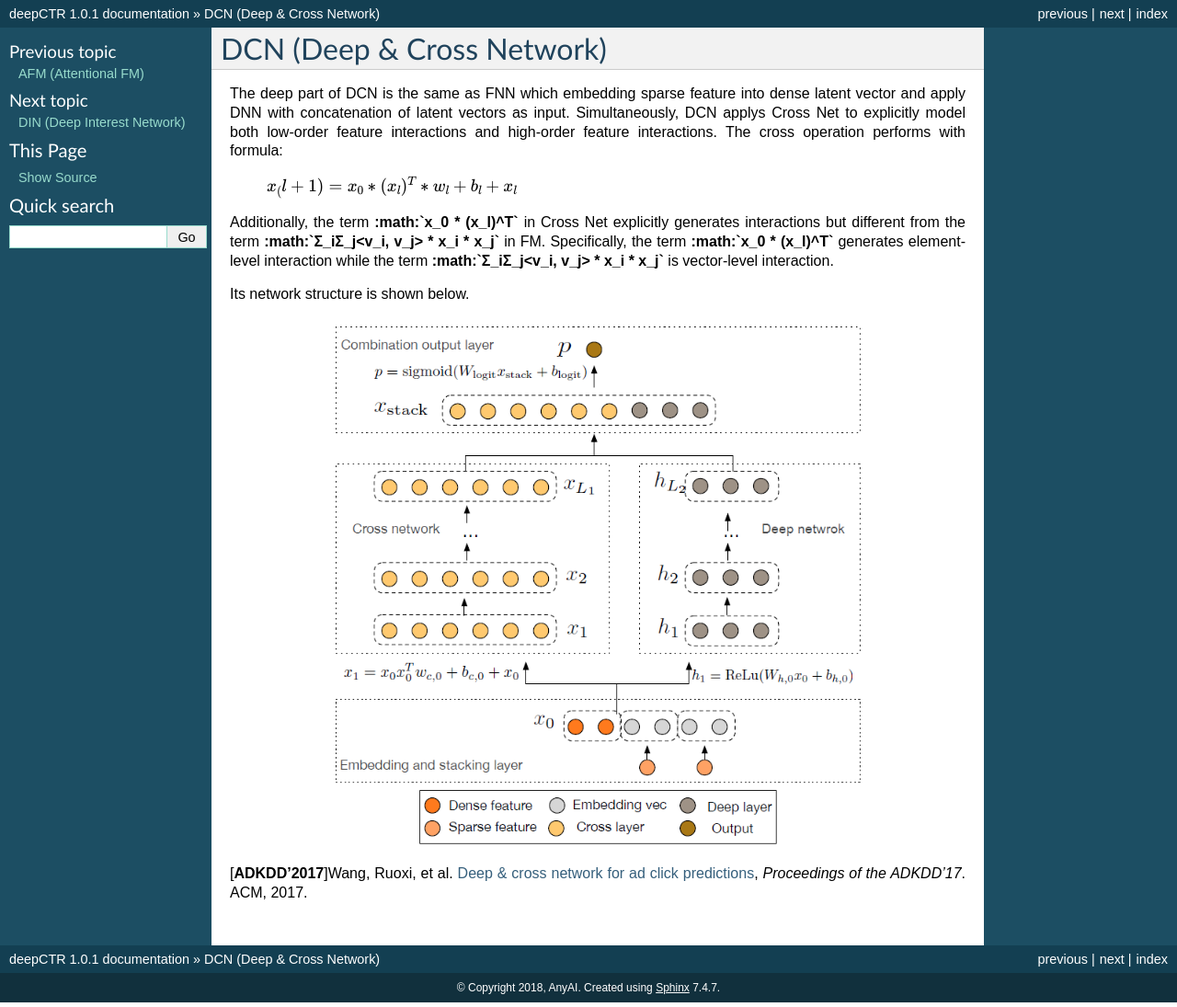
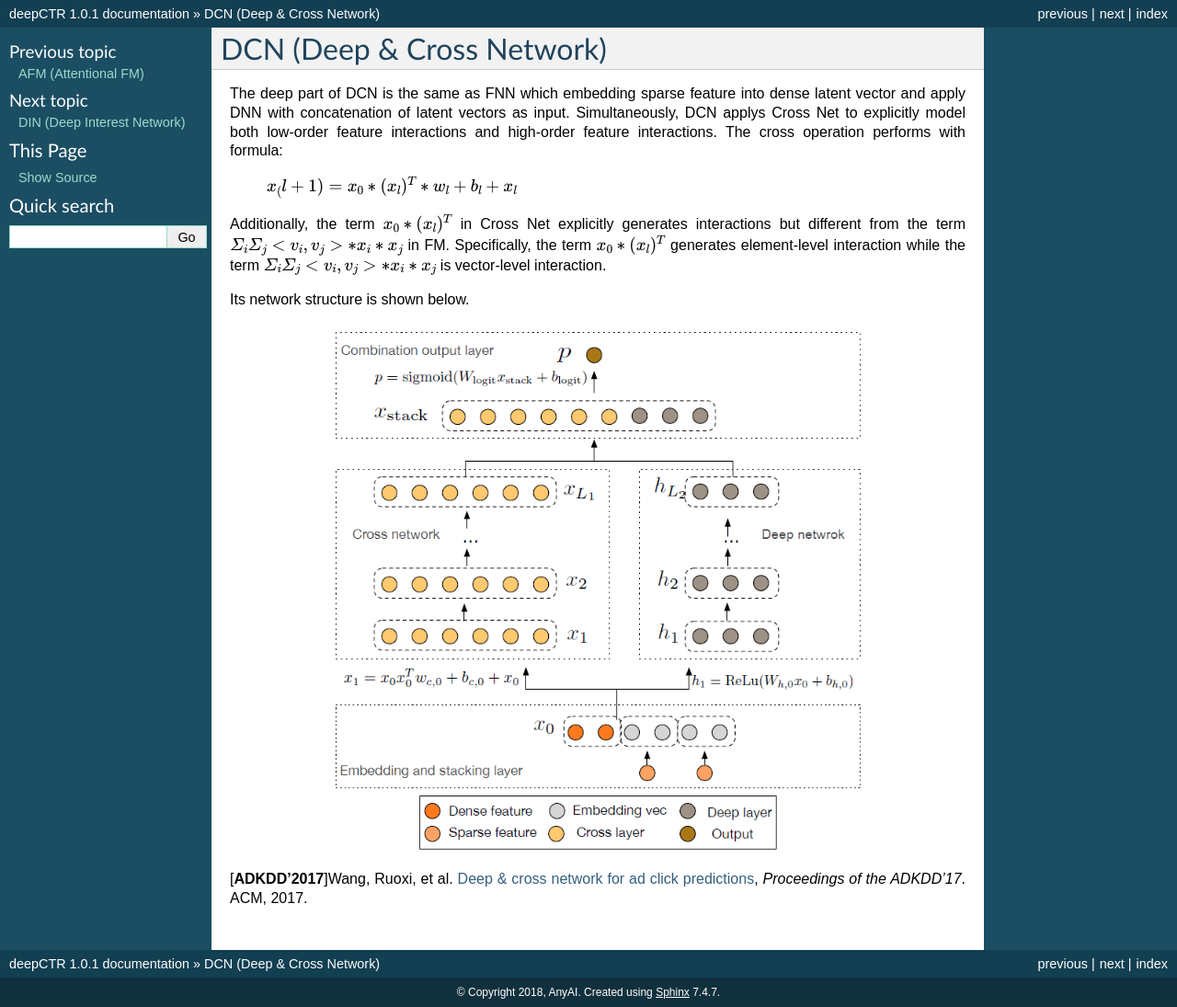
Before and after one commit to anyai/DeepCTR, a Sphinx documentation site: the page built from docs/source/models/DCN.rst, in a window 1280 px wide. Shown: the whole page at 92% size. Built offline with Sphinx 7.4.7, drawn with Linux system fonts in a browser that asks for light colours.

Commit message:
fix formula

```diff
--- a/docs/source/models/AFM.rst
+++ b/docs/source/models/AFM.rst
@@ -10,10 +10,9 @@ The Attention Net is a simple Multi-Layer Perception (MLP) with an element-wise
 product of two latent vectors as input and an attention score as output. There
 is its formula:
 
-.. math::
+  :math:`A_ij^' = h^T * ReLU(W * Prod_(element-wise)(v_i, v_j) * x_i * x_j + b)>`
 
-  `A_ij^' = h^T * ReLU(W * Prod_(element-wise)(v_i, v_j) * x_i * x_j + b)>`
-  `{A_ij} = softmax({tmpA_ij})`
+  :math:`{A_ij} = softmax({tmpA_ij})`
 
 Its network structure is shown below.
 
--- a/docs/source/models/DCN.rst
+++ b/docs/source/models/DCN.rst
@@ -9,10 +9,10 @@ performs with formula:
 
   :math:`x_(l+1) = x_0 * (x_l)^T * w_l + b_l + x_l`
 
-Additionally, the term **:math:`x_0 * (x_l)^T`** in Cross Net explicitly generates
-interactions but different from the term **:math:`Σ_iΣ_j<v_i, v_j> * x_i * x_j`** in
-FM. Specifically, the term **:math:`x_0 * (x_l)^T`** generates element-level
-interaction while the term **:math:`Σ_iΣ_j<v_i, v_j> * x_i * x_j`** is vector-level
+Additionally, the term :math:`x_0 * (x_l)^T` in Cross Net explicitly generates
+interactions but different from the term :math:`Σ_iΣ_j<v_i, v_j> * x_i * x_j` in
+FM. Specifically, the term :math:`x_0 * (x_l)^T` generates element-level
+interaction while the term :math:`Σ_iΣ_j<v_i, v_j> * x_i * x_j` is vector-level
 interaction.
 
 Its network structure is shown below.
--- a/docs/source/models/NFM.rst
+++ b/docs/source/models/NFM.rst
@@ -10,6 +10,7 @@ The difference between PNN's inner product layer and NFM is the addition axis
 when pooling matrix :math:`V` into DNN's input vector, each of whose column is
 an element-wise product of two latent vectors.
 
+
 Its network structure is shown below.
 
 .. image:: NFM.png
```
